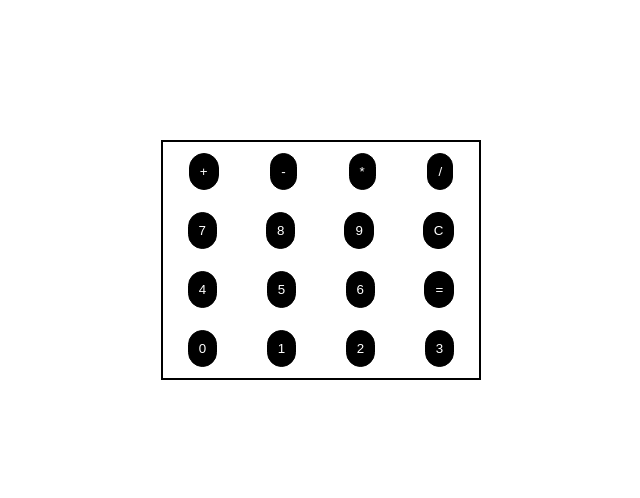
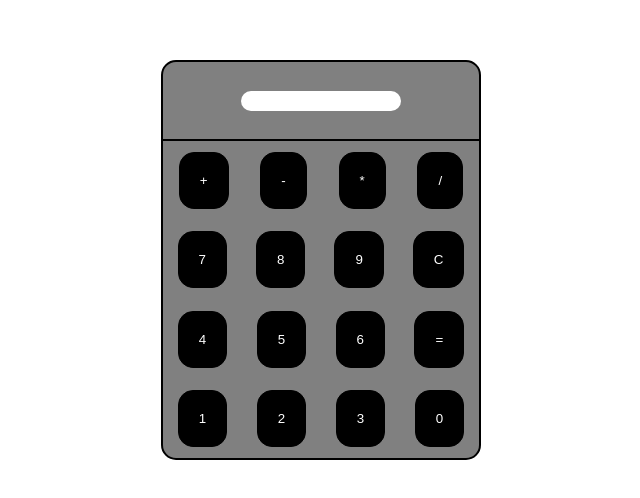
Before and after one commit to tylerwood26/calculator, a plain HTML site: page index.html in a window 1280 px wide. Shown: the part 140-638 px from the top of the page, without its empty margins (319-959 px from the left). Drawn offline with Linux system fonts and the light colour scheme.

Commit message:
Add screen

```diff
--- a/index.html
+++ b/index.html
@@ -8,6 +8,9 @@
 </head>
 <body>
     <div class="calculator">
+        <div class="screen">
+            <h2 class="display"></h2>
+        </div>
         <div class="btns">
             <div class="row">
                 <div><button class="btn">+</button></div>
@@ -28,10 +31,10 @@
                 <div><button class="btn">=</button></div>
             </div>
             <div class="row">
-                <div><button class="btn">0</button></div>
                 <div><button class="btn">1</button></div>
                 <div><button class="btn">2</button></div>
                 <div><button class="btn">3</button></div>
+                <div><button class="btn">0</button></div>
             </div>
         </div>
     </div>
--- a/style.css
+++ b/style.css
@@ -17,13 +17,29 @@ body {
 }
 
 .calculator {
+    background-color: gray;
     border: 2px black solid;
+    border-radius: 15px;
     width: 25%;
-    height: 30%;
+    height: 50%;
+}
+
+.screen {
+    height: 20%;
+    display: flex;
+    justify-content: center;
+    align-items: center;
+    border-bottom: 2px black solid;
+}
+
+.display{
+    background-color: white;
+    padding: 10px 80px;
+    border-radius: 10px;
 }
 
 .btns {
-    height: 100%;
+    height: 80%;
     display: flex;
     flex-direction: column;
     justify-content: space-around;
@@ -37,7 +53,7 @@ body {
 .btn {
     color: white;
     background-color: black;
-    padding: 10px;
+    padding: 20px;
     border: 1px solid black;
     border-radius: 15px;
 }
```
